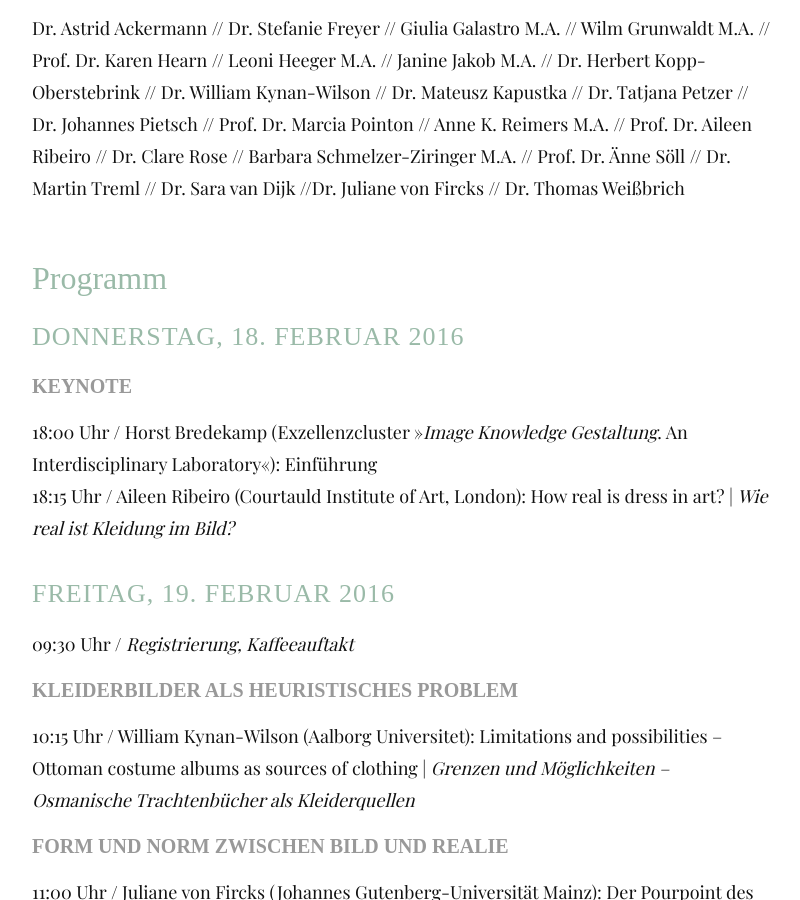
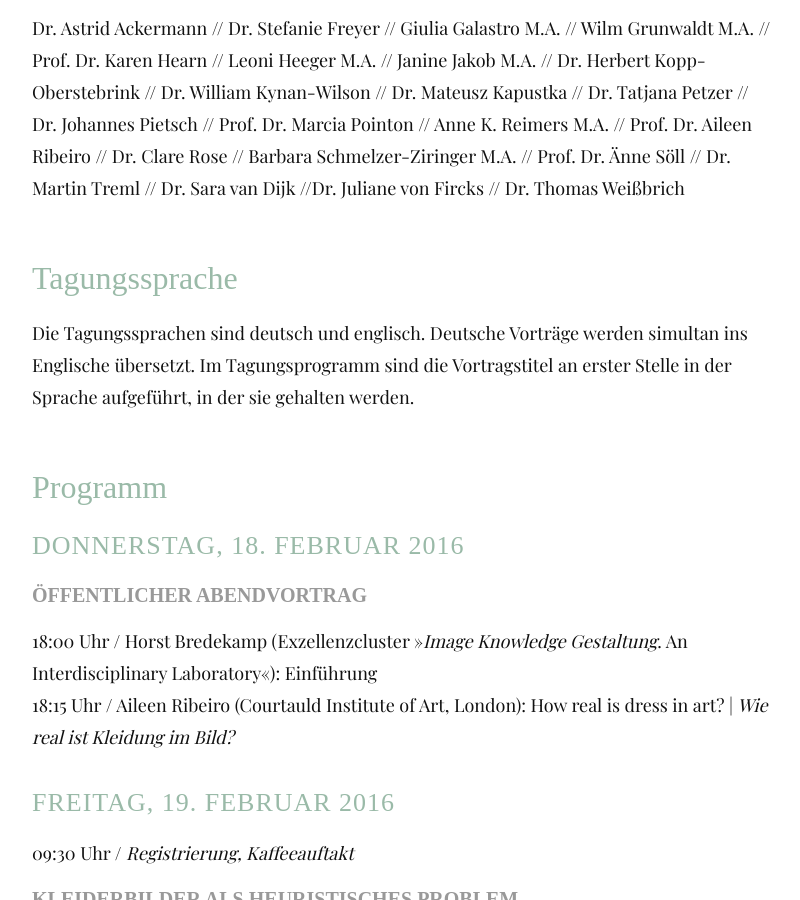
Before and after one commit to hu-bwg/website-zeichen-und-symbole, a Jekyll site: the page built from src/de/02_programme.md, in a window 1280 px wide and 900 px high, scrolled down 610 px. Shown: the whole window, without its empty margins (238-1038 px from the left). Built offline with Jekyll 4.4.1, drawn with Linux system fonts in a browser that asks for light colours; nearby versions of some CDN libraries; some web fonts are replaced.

Commit message:
Update 02_programme.md

```diff
--- a/src/de/02_programme.md
+++ b/src/de/02_programme.md
@@ -9,12 +9,14 @@ language: de
 ## Bestätigte Sprecher
 Dr. Astrid Ackermann // Dr. Stefanie Freyer // Giulia Galastro M.A. // Wilm Grunwaldt M.A. // Prof. Dr. Karen Hearn // Leoni Heeger M.A. // Janine Jakob M.A. // Dr. Herbert Kopp-Oberstebrink // Dr. William Kynan-Wilson // Dr. Mateusz Kapustka // Dr. Tatjana Petzer // Dr. Johannes Pietsch // Prof. Dr. Marcia Pointon // Anne K. Reimers M.A. // Prof. Dr. Aileen Ribeiro // Dr. Clare Rose // Barbara Schmelzer-Ziringer M.A. // Prof. Dr. Änne Söll // Dr. Martin Treml // Dr. Sara van Dijk //Dr. Juliane von Fircks // Dr. Thomas Weißbrich
 
+## Tagungssprache
+Die Tagungssprachen sind deutsch und englisch. Deutsche Vorträge werden simultan ins Englische übersetzt. Im Tagungsprogramm sind die Vortragstitel an erster Stelle in der Sprache aufgeführt, in der sie gehalten werden.
 
 ## Programm
 
 ### Donnerstag, 18. Februar 2016
 
-#### Keynote
+#### Öffentlicher Abendvortrag
 18:00 Uhr / Horst Bredekamp (Exzellenzcluster »*Image Knowledge Gestaltung*. An Interdisciplinary Laboratory«): Einführung
 18:15 Uhr / Aileen Ribeiro (Courtauld Institute of Art, London): How real is dress in art? | *Wie real ist Kleidung im Bild?*
 
```
